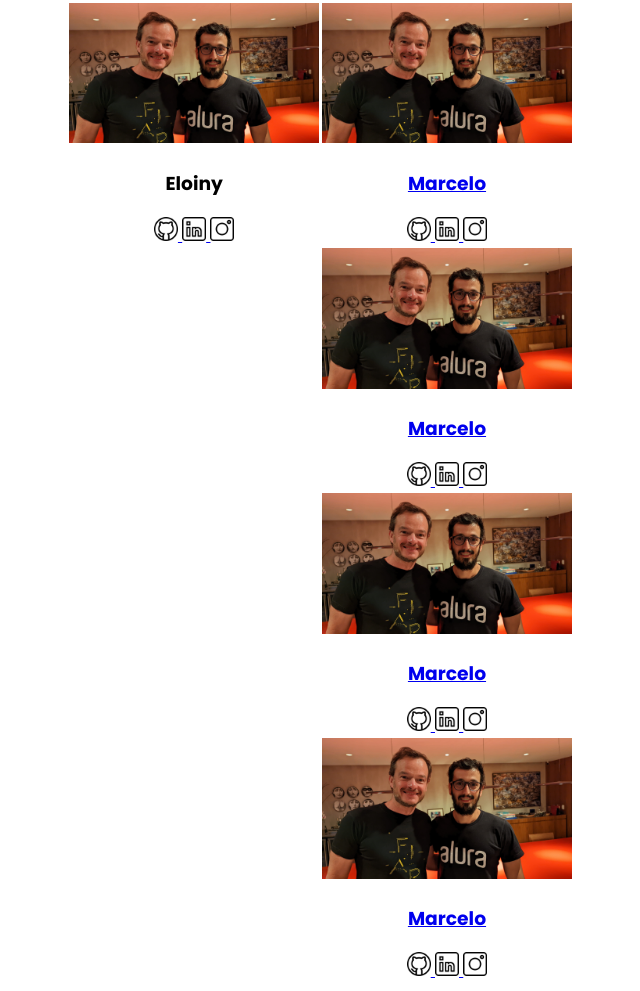
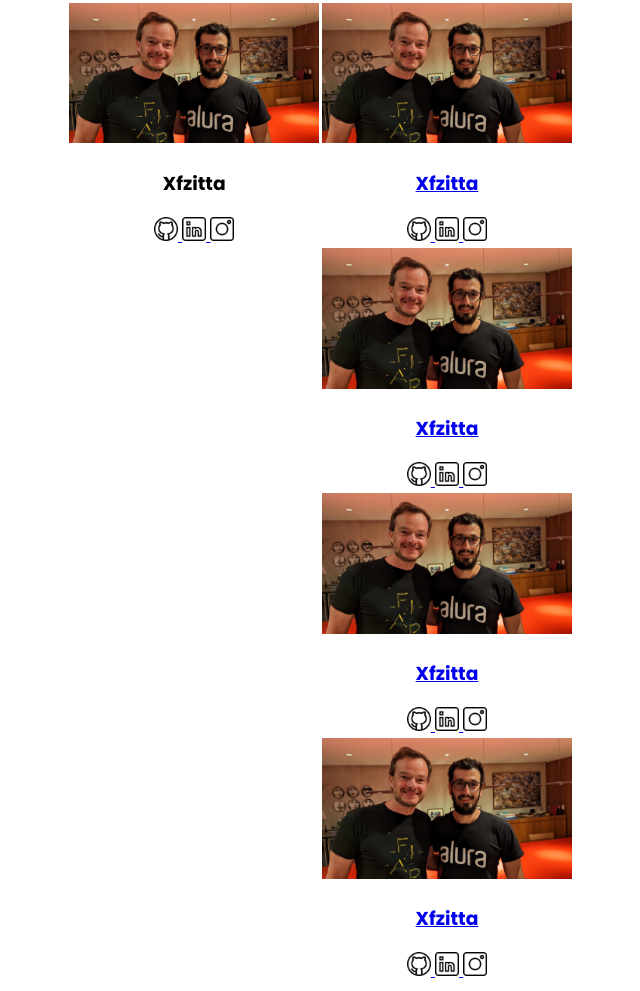
Before and after one commit to Xfzitta/site-turma, a plain HTML site: page index.html in a window 1280 px wide. Shown: the part 828-1819 px from the top of the page, without its empty margins (193-833 px from the left). Drawn offline with Linux system fonts and the light colour scheme.

Commit message:
site-turma

```diff
--- a/index.html
+++ b/index.html
@@ -33,10 +33,9 @@
         <div class="estudante-todos">
         <span> </span>
 
-
         <div class="estudante-div">
             <img class="estudante-imagem" src="alunodoalura.jpg" alt="estudante-imagem">
-            <h3 class="estudante-nome">Eloiny</h3>
+            <h3 class="estudante-nome">Xfzitta</h3>
            <a href="https://github.com/Xfzitta"><img class="estudante-icone" src="github.png" alt="icone github">
             <img class="estudante-icone" src="linkedin.png" alt="icone linkedin">
             <img class="estudante-icone" src="instagram.png" alt="icone instagram">
@@ -44,7 +43,7 @@
         <span></span>
         <div class="estudante-div">
             <img class="estudante-imagem" src="alunodoalura.jpg" alt="estudante-imagem">
-            <h3 class="estudante-nome">Marcelo</h3>
+            <h3 class="estudante-nome">Xfzitta</h3>
             <img class="estudante-icone" src="github.png" alt="icone github">
             <img class="estudante-icone" src="linkedin.png" alt="icone linkedin">
             <img class="estudante-icone" src="instagram.png" alt="icone instagram">
@@ -52,7 +51,7 @@
         <span></span>
         <div class="estudante-div">
             <img class="estudante-imagem" src="alunodoalura.jpg" alt="estudante-imagem">
-            <h3 class="estudante-nome">Marcelo</h3>
+            <h3 class="estudante-nome">Xfzitta</h3>
             <img class="estudante-icone" src="github.png" alt="icone github">
             <img class="estudante-icone" src="linkedin.png" alt="icone linkedin">
             <img class="estudante-icone" src="instagram.png" alt="icone instagram">
@@ -60,7 +59,7 @@
         <span></span>
         <div class="estudante-div">
             <img class="estudante-imagem" src="alunodoalura.jpg" alt="estudante-imagem">
-            <h3 class="estudante-nome">Marcelo</h3>
+            <h3 class="estudante-nome">Xfzitta</h3>
             <img class="estudante-icone" src="github.png" alt="icone github">
             <img class="estudante-icone" src="linkedin.png" alt="icone linkedin">
             <img class="estudante-icone" src="instagram.png" alt="icone instagram">
@@ -68,7 +67,7 @@
         <span></span>
         <div class="estudante-div">
             <img class="estudante-imagem" src="alunodoalura.jpg" alt="estudante-imagem">
-            <h3 class="estudante-nome">Marcelo</h3>
+            <h3 class="estudante-nome">Xfzitta</h3>
             <img class="estudante-icone" src="github.png" alt="icone github">
             <img class="estudante-icone" src="linkedin.png" alt="icone linkedin">
             <img class="estudante-icone" src="instagram.png" alt="icone instagram">
```
